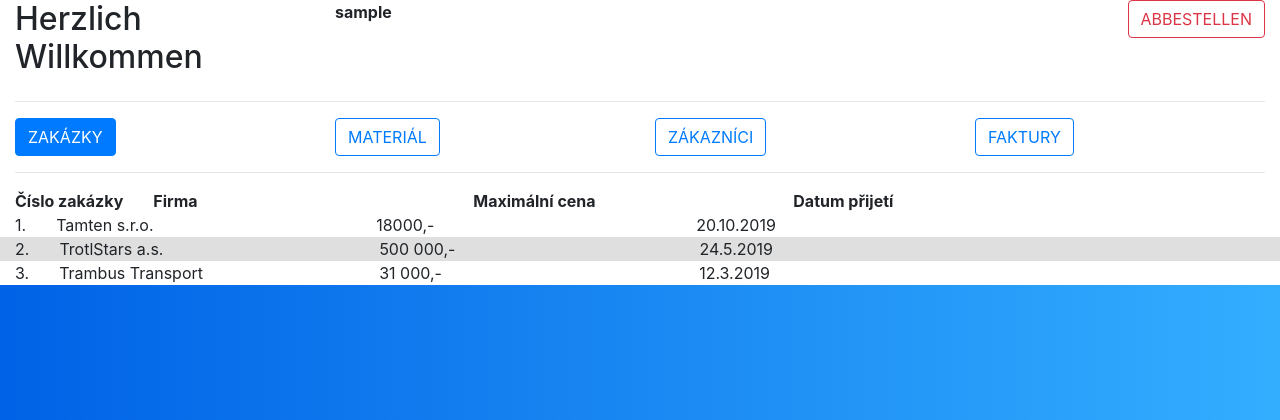
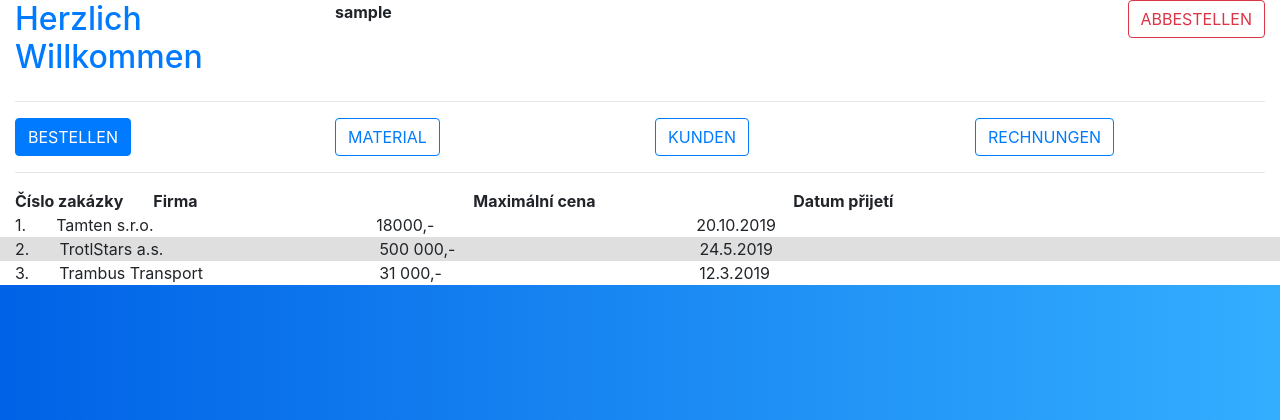
Before and after one commit to prednosta/coolblbost, a PHP site: page /house.php?str=zakazky in a window 1280 px wide. Shown: the top 420 px of the page. Run offline with PHP 8.4, Linux system fonts and the light colour scheme; the visitor is signed in with stand-in values (Sample User, id 1).

Commit message:
lang upd

```diff
--- a/house.php
+++ b/house.php
@@ -8,7 +8,7 @@ include "./lng/lang.php";
 <div class="container-fluid">
 	<div class="row">
 		<div class="col-3">
-			<h2><?php echo $VITEJ ?></h2>
+			<h2><a href="../house.php" ><?php echo $VITEJ ?></a></h2>
 		</div>
 		<div class="col">
 			<b>
@@ -16,7 +16,7 @@ include "./lng/lang.php";
 	if ($_SESSION['login'] != "" ) { // pro prihlasene uzivatele
 		echo " " .  $_SESSION['login'] . "<br />";
 		if ( !isset($_GET['str']) ) {
-			$_GET['str'] = 'zakazky';
+			$_GET['str'] = '';
 		}
 	} else {                         // pro neprihlasene
 		//echo "abys byl pozdraven lépe, musíš se přihlásit.";
@@ -36,16 +36,16 @@ include "./lng/lang.php";
 	</div>
 	<div class="row">
 		<div class="col-md-3 col-auto">
-			<a href="house.php?str=zakazky" class="btn <?php if($_GET['str']=='zakazky') { echo 'btn-primary'; } else { echo 'btn-outline-primary'; } ?> text-uppercase">Zakázky</a>
+			<a href="house.php?str=zakazky" class="btn <?php if($_GET['str']=='zakazky') { echo 'btn-primary'; } else { echo 'btn-outline-primary'; } ?> text-uppercase"><?php echo $ZAKAZKY ?></a>
 		</div>
 		<div class="col-md-3 col-auto">
-			<a href="house.php?str=material" class="btn <?php if($_GET['str']=='material') { echo 'btn-primary'; } else { echo 'btn-outline-primary'; } ?> text-uppercase">Materiál</a>
+			<a href="house.php?str=material" class="btn <?php if($_GET['str']=='material') { echo 'btn-primary'; } else { echo 'btn-outline-primary'; } ?> text-uppercase"><?php echo $MATERIAL ?></a>
 		</div>
 		<div class="col-md-3 col-auto">
-			<a href="house.php?str=zakaznici" class="btn <?php if($_GET['str']=='zakaznici') { echo 'btn-primary'; } else { echo 'btn-outline-primary'; } ?> text-uppercase">Zákazníci</a>
+			<a href="house.php?str=zakaznici" class="btn <?php if($_GET['str']=='zakaznici') { echo 'btn-primary'; } else { echo 'btn-outline-primary'; } ?> text-uppercase"><?php echo $ZAKAZNICI ?></a>
 		</div>
 		<div class="col-md-3 col-auto">
-			<a href="house.php?str=faktury" class="btn <?php if($_GET['str']=='faktury') { echo 'btn-primary'; } else { echo 'btn-outline-primary'; } ?> text-uppercase">Faktury</a>
+			<a href="house.php?str=faktury" class="btn <?php if($_GET['str']=='faktury') { echo 'btn-primary'; } else { echo 'btn-outline-primary'; } ?> text-uppercase"><?php echo $FAKTURY ?></a>
 		</div>
 	</div>
 	<div class="row">
@@ -63,6 +63,8 @@ if ( isset($_GET['str']) ) {
 		include_once "zakaznici.php";
 	} elseif ($_GET['str'] == "faktury") {
 		include_once "faktury.php";
+	} elseif ($_GET['str'] == '') {
+		include_once "varovani.php";
 	}
 } else {
 	include_once "varovani.php";
--- a/index.php
+++ b/index.php
@@ -27,7 +27,7 @@ include "./lng/lang.php";
                     <!-- přihlásit se -->
 					<div class="row">
 						<div class="col">
-							<h3 class="card-title text-left bold">Coolblbost</h3>
+							<h3 class="card-title text-left bold"><a href="../" >Coolblbost</a></h3>
 						</div>
 						<div class="col text-right ">
 							<div class="btn-group " role="group">
--- a/lng/lng.cz.php
+++ b/lng/lng.cz.php
@@ -14,4 +14,10 @@ $TELEFON = "telefon";
 
 $NEW_USER_REG = "Nový uživatel";
 
+$ZAKAZKY = "zakázky";
+$MATERIAL = "sklad";
+$ZAKAZNICI = "zákazníci";
+$FAKTURY = "faktury";
+$POHLEDAVKY = "pohledávky";
+
 ?>
--- a/lng/lng.de.php
+++ b/lng/lng.de.php
@@ -13,4 +13,11 @@ $PRIJMENI = "nachname";
 $TELEFON = "telefonnummer";
 
 $NEW_USER_REG = "neuer Benutzer";
+
+$ZAKAZKY = "bestellen";
+$MATERIAL = "material";
+$ZAKAZNICI = "kunden";
+$FAKTURY = "rechnungen";
+$POHLEDAVKY = "forderungen";
+
 ?>
--- a/lng/lng.eng.php
+++ b/lng/lng.eng.php
@@ -14,4 +14,10 @@ $TELEFON = "phone number";
 
 $NEW_USER_REG = "New user";
 
+$ZAKAZKY = "orders";
+$MATERIAL = "store";
+$ZAKAZNICI = "customers";
+$FAKTURY = "invoices";
+$POHLEDAVKY = "receivables";
+
 ?>
--- a/varovani.php
+++ b/varovani.php
@@ -1,6 +1,6 @@
 <link rel="stylesheet" href="./inc/error.css" >
 
-<span class="error">pohledávky: </span><br>
+<span class="error"><?php echo $POHLEDAVKY ?>: </span><br>
 
 <ul>
 	<li>Takjron makron: 50000,-</li>
```
